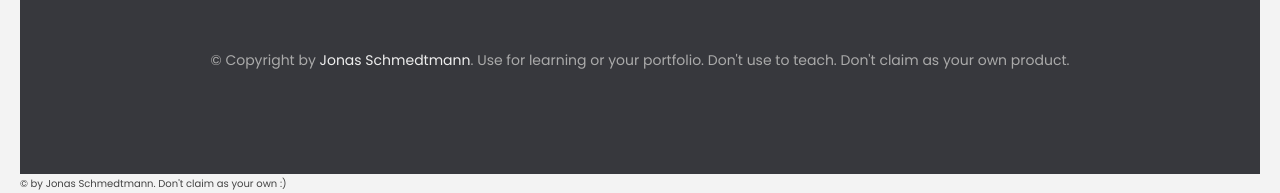
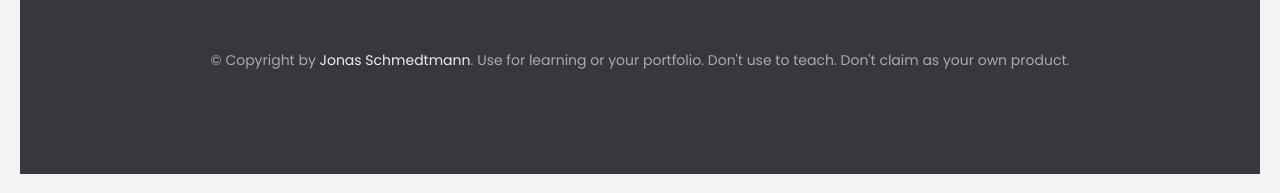
Before and after one commit to spatil32/Banking_App, a plain HTML site: page index.html in a window 1280 px wide. Shown: the part 4844-5037 px from the top of the page. Drawn offline with Linux system fonts and the light colour scheme.

Commit message:
minor updates

```diff
--- a/index.html
+++ b/index.html
@@ -466,8 +466,5 @@
 		</p>
 		</main>
 	</div>
-    <footer>
-      &copy; by Jonas Schmedtmann. Don't claim as your own :)
-    </footer>
   </body>
 </html>
```
